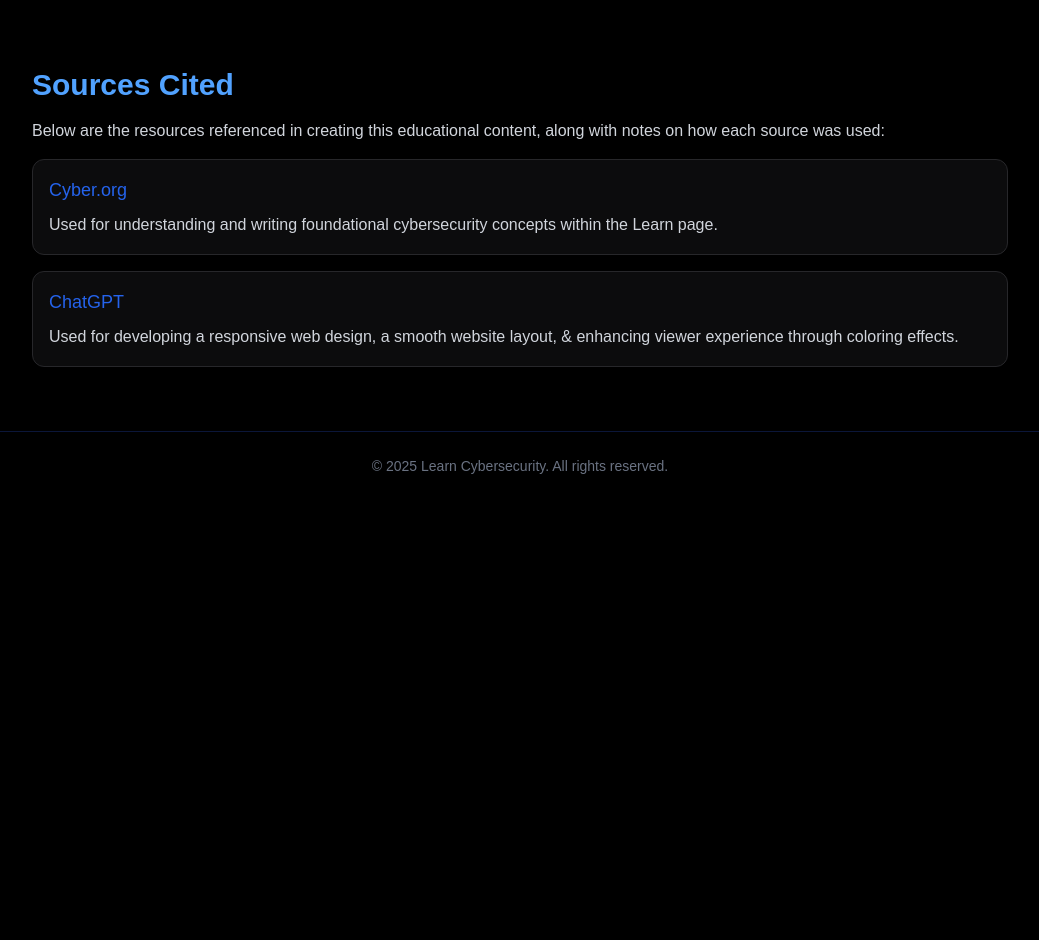
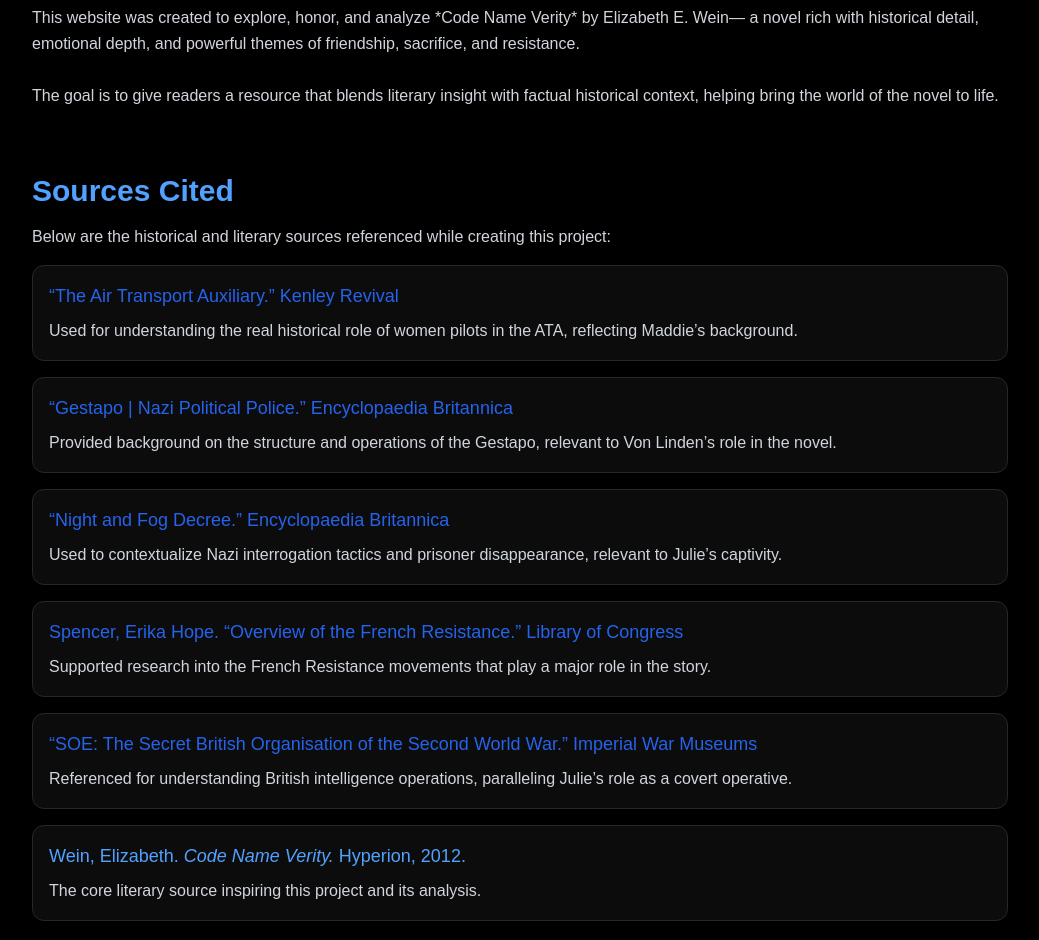
Before and after one commit to r3men/cnvwebsite, a Next.js app: page /about in a window 1280 px wide. Shown: the part 392-1332 px from the top of the page, without its empty margins (120-1159 px from the left). Before the commit the page ends 892 px from the top, so only its background shows below. Built offline with nearby package versions, Linux system fonts and the light colour scheme.

Commit message:
Update page.tsx

```diff
--- a/app/about/page.tsx
+++ b/app/about/page.tsx
@@ -1,61 +1,133 @@
 export default function About() {
   return (
     <main className="min-h-screen bg-black text-gray-100 font-sans">
+      {/* Header Section */}
       <section className="bg-gradient-to-b from-blue-900/30 to-black py-20 text-center border-b border-blue-900/40">
         <h1 className="text-5xl font-extrabold bg-gradient-to-r from-blue-400 to-blue-600 bg-clip-text text-transparent">
-          About Learn Cybersecurity
+          About This Project
         </h1>
         <p className="text-gray-400 mt-4 text-lg max-w-2xl mx-auto">
-          Empowering learners to understand, defend, and shape the digital world.
+          A deeper look into the research and inspiration behind this digital tribute to
+          <span className="text-blue-400"> Code Name Verity</span>.
         </p>
       </section>
 
+      {/* Main Content */}
       <section className="max-w-5xl mx-auto px-6 py-16 space-y-16">
+
+        {/* Mission */}
         <article>
-          <h2 className="text-3xl font-semibold mb-4 text-blue-400">Our Mission</h2>
+          <h2 className="text-3xl font-semibold mb-4 text-blue-400">Purpose</h2>
           <p className="text-gray-300 leading-relaxed">
-            Inform individuals or companies of the importance of cybersecurity and how to safely protect against the dangers of the modern era.
+            This website was created to explore, honor, and analyze *Code Name Verity* by Elizabeth E. Wein—
+            a novel rich with historical detail, emotional depth, and powerful themes of friendship,
+            sacrifice, and resistance.
+            <br /><br />
+            The goal is to give readers a resource that blends literary insight with factual
+            historical context, helping bring the world of the novel to life.
           </p>
         </article>
 
+        {/* Sources */}
         <article>
           <h2 className="text-3xl font-semibold mb-4 text-blue-400">Sources Cited</h2>
           <p className="text-gray-300 mb-4">
-            Below are the resources referenced in creating this educational content, along with notes on how each source was used:
+            Below are the historical and literary sources referenced while creating this project:
           </p>
+
           <ul className="space-y-4">
+
+            {/* 1 */}
             <li className="bg-zinc-900/50 border border-zinc-800 rounded-xl p-4">
               <a
-                href="https://cyber.org"
+                href="https://www.kenleyrevival.org/content/history/women-at-war/air-transport-auxiliary"
                 target="_blank"
                 rel="noopener noreferrer"
                 className="text-blue-400 hover:text-blue-300 underline transition-colors text-lg font-medium"
               >
-                Cyber.org
+                “The Air Transport Auxiliary.” Kenley Revival
               </a>
               <p className="text-gray-300 mt-2 leading-relaxed">
-                Used for understanding and writing foundational cybersecurity concepts within the Learn page.
+                Used for understanding the real historical role of women pilots in the ATA, reflecting Maddie’s background.
               </p>
             </li>
+
+            {/* 2 */}
             <li className="bg-zinc-900/50 border border-zinc-800 rounded-xl p-4">
               <a
-                href="https://chatgpt.com"
+                href="https://www.britannica.com/topic/Gestapo"
                 target="_blank"
                 rel="noopener noreferrer"
                 className="text-blue-400 hover:text-blue-300 underline transition-colors text-lg font-medium"
               >
-                ChatGPT
+                “Gestapo | Nazi Political Police.” Encyclopaedia Britannica
               </a>
               <p className="text-gray-300 mt-2 leading-relaxed">
-                Used for developing a responsive web design, a smooth website layout, & enhancing viewer experience through coloring effects.
+                Provided background on the structure and operations of the Gestapo, relevant to Von Linden’s role in the novel.
+              </p>
+            </li>
+
+            {/* 3 */}
+            <li className="bg-zinc-900/50 border border-zinc-800 rounded-xl p-4">
+              <a
+                href="https://www.britannica.com/topic/Night-and-Fog-Decree"
+                target="_blank"
+                rel="noopener noreferrer"
+                className="text-blue-400 hover:text-blue-300 underline transition-colors text-lg font-medium"
+              >
+                “Night and Fog Decree.” Encyclopaedia Britannica
+              </a>
+              <p className="text-gray-300 mt-2 leading-relaxed">
+                Used to contextualize Nazi interrogation tactics and prisoner disappearance, relevant to Julie’s captivity.
+              </p>
+            </li>
+
+            {/* 4 */}
+            <li className="bg-zinc-900/50 border border-zinc-800 rounded-xl p-4">
+              <a
+                href="https://guides.loc.gov/french-resistance-world-war-two"
+                target="_blank"
+                rel="noopener noreferrer"
+                className="text-blue-400 hover:text-blue-300 underline transition-colors text-lg font-medium"
+              >
+                Spencer, Erika Hope. “Overview of the French Resistance.” Library of Congress
+              </a>
+              <p className="text-gray-300 mt-2 leading-relaxed">
+                Supported research into the French Resistance movements that play a major role in the story.
+              </p>
+            </li>
+
+            {/* 5 */}
+            <li className="bg-zinc-900/50 border border-zinc-800 rounded-xl p-4">
+              <a
+                href="https://www.iwm.org.uk/history/soe-the-secret-british-organisation-of-the-second-world-war"
+                target="_blank"
+                rel="noopener noreferrer"
+                className="text-blue-400 hover:text-blue-300 underline transition-colors text-lg font-medium"
+              >
+                “SOE: The Secret British Organisation of the Second World War.” Imperial War Museums
+              </a>
+              <p className="text-gray-300 mt-2 leading-relaxed">
+                Referenced for understanding British intelligence operations, paralleling Julie’s role as a covert operative.
+              </p>
+            </li>
+
+            {/* 6 */}
+            <li className="bg-zinc-900/50 border border-zinc-800 rounded-xl p-4">
+              <span className="text-blue-400 text-lg font-medium">
+                Wein, Elizabeth. <i>Code Name Verity.</i> Hyperion, 2012.
+              </span>
+              <p className="text-gray-300 mt-2 leading-relaxed">
+                The core literary source inspiring this project and its analysis.
               </p>
             </li>
           </ul>
         </article>
       </section>
 
+      {/* Footer */}
       <footer className="border-t border-blue-900/40 py-6 text-center text-gray-500 text-sm">
-        © {new Date().getFullYear()} Learn Cybersecurity. All rights reserved.
+        © {new Date().getFullYear()} Code Name Verity Project. All rights reserved.
       </footer>
     </main>
   );
```
